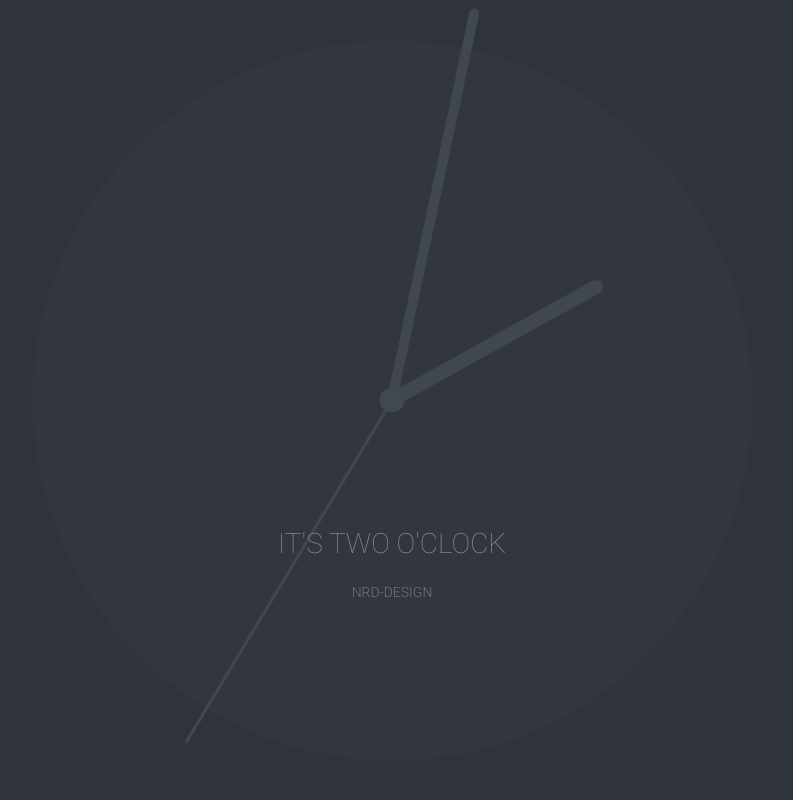
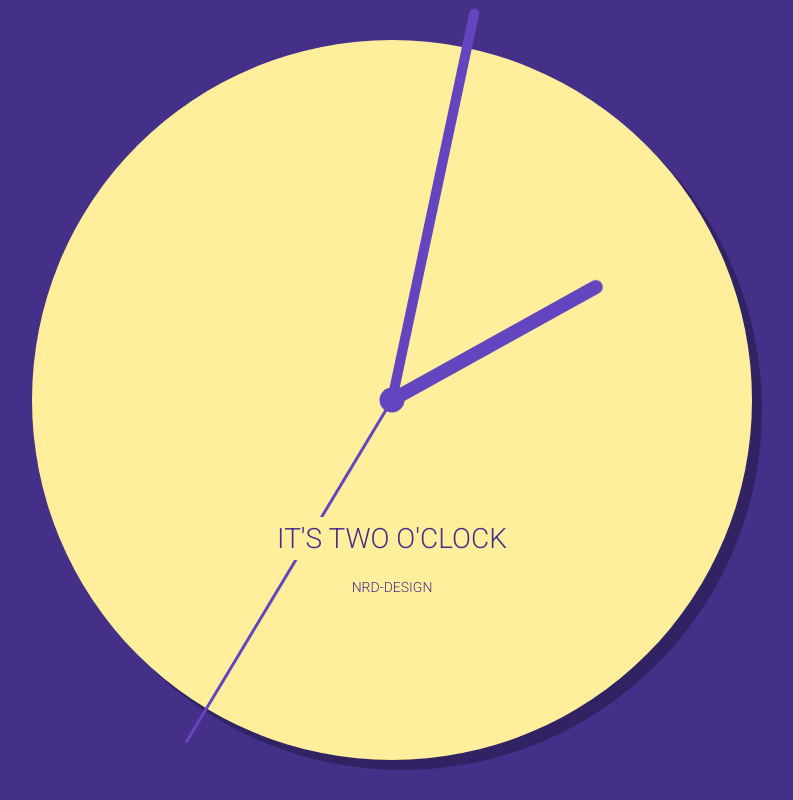
Before and after one commit to nord-txd/nord-txd.github.io, a plain HTML site: page index.html in a window 1280 px wide. Shown: the whole page, without its empty margins (248-1041 px from the left). Drawn offline with nearby package versions, Linux system fonts and the light colour scheme.

Commit message:
new clock

```diff
--- a/index.html
+++ b/index.html
@@ -3,12 +3,22 @@
   <head>
     <meta charset="UTF-8">
     <title>The Time</title>
+
+
+
+
         <link rel="stylesheet" href="css/style.css">
-		<meta name="viewport" content="width=device-width, initial-scale=1.0">
-		<link href='https://fonts.googleapis.com/css?family=Roboto:100,300' rel='stylesheet' type='text/css'>
+
+
+
+
   </head>
 
   <body>
+
+    <link href='https://fonts.googleapis.com/css?family=Roboto:100,300' rel='stylesheet' type='text/css'>
+<meta name="viewport" content="width=device-width, initial-scale=1.0">
+<div class="clock"></div>
 <div class="middle"></div>
 <div id="bigHand"></div>
 <div id="littleHand"></div>
@@ -20,5 +30,9 @@
 <script src='http://cdnjs.cloudflare.com/ajax/libs/gsap/1.18.0/TweenMax.min.js'></script>
 
         <script src="js/index.js"></script>
+
+
+
+
   </body>
 </html>
--- a/scss/style.scss
+++ b/scss/style.scss
@@ -1,9 +1,9 @@
-$primary: #2F343B;
+$primary: #442F89;
 $darker: darken($primary,10%);
-$lighter: lighten($primary,8%);
+$lighter: lighten($primary,15%);
 body {
   font-family: 'Roboto', sans-serif;
-  color: lighten($primary,35%);
+  color: $primary;
   text-align: center;
   background: $primary;
   background-size: cover;
@@ -14,27 +14,30 @@ body {
     padding: 20px;
   }
   a {
-    color: lighten($primary,25%);
+    color: $primary;
     // color: $darker;
     text-decoration: none;
     font-size: 14px;
     position: absolute;
     bottom: 25vh;
-    left: 0;
-    right: 0;
-    width: 100%;
     text-transform: uppercase;
+    background: #FFEE9C;
+    display: inline-block;
+    transform: translate(-50%);
+    padding: 5px 15px;
   }
 }
 #face {
   z-index: 50;
-  font-weight: 100;
+  font-weight: 300;
   font-size: 28px;
   position: absolute;
   bottom: 30vh;
-  left: 0;
-  right: 0;
   text-align: center;
+  background: #FFEE9C;
+  display: inline-block;
+  transform: translate(-50%);
+  padding: 5px 15px;
 }
 #bigHand, #secHand {
   position: absolute;
@@ -76,13 +79,14 @@ body {
   border-radius: 25px;
   background: $lighter;
   z-index: -1;
-  &::before {
-    content: '';
-    background: $lighter;
-    width: 90vh;
-    height: 90vh;
-    border-radius: 90vh;
-    @extend .centered;
-    opacity: 0.2;
-  }
 }
+.clock {
+  content: '';
+  background: #FFEE9C;
+  width: 90vh;
+  height: 90vh;
+  border-radius: 90vh;
+  @extend .centered;
+  z-index: -20;
+  box-shadow: 10px 10px 0 $darker;
+}
```
Also changed, not shown: css/style.css. Lines whose indentation alone changed are shown as unchanged.
